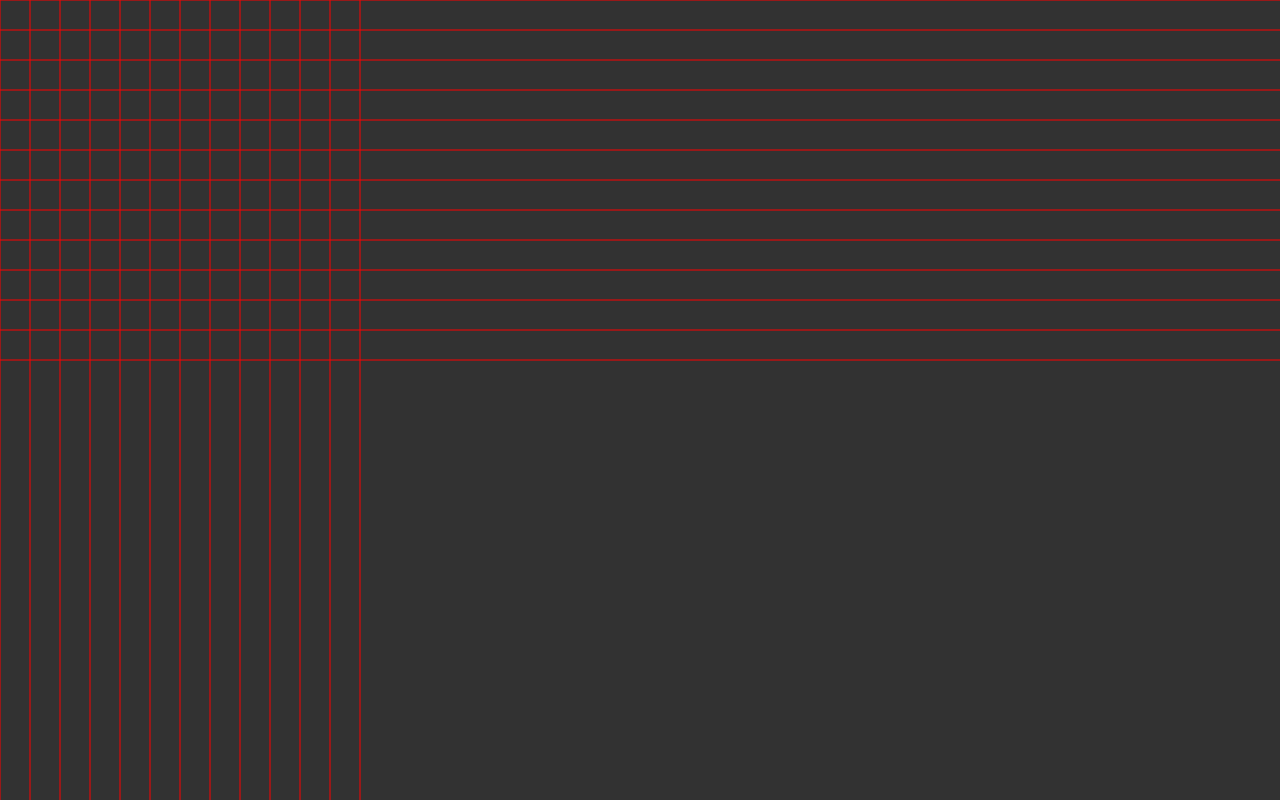
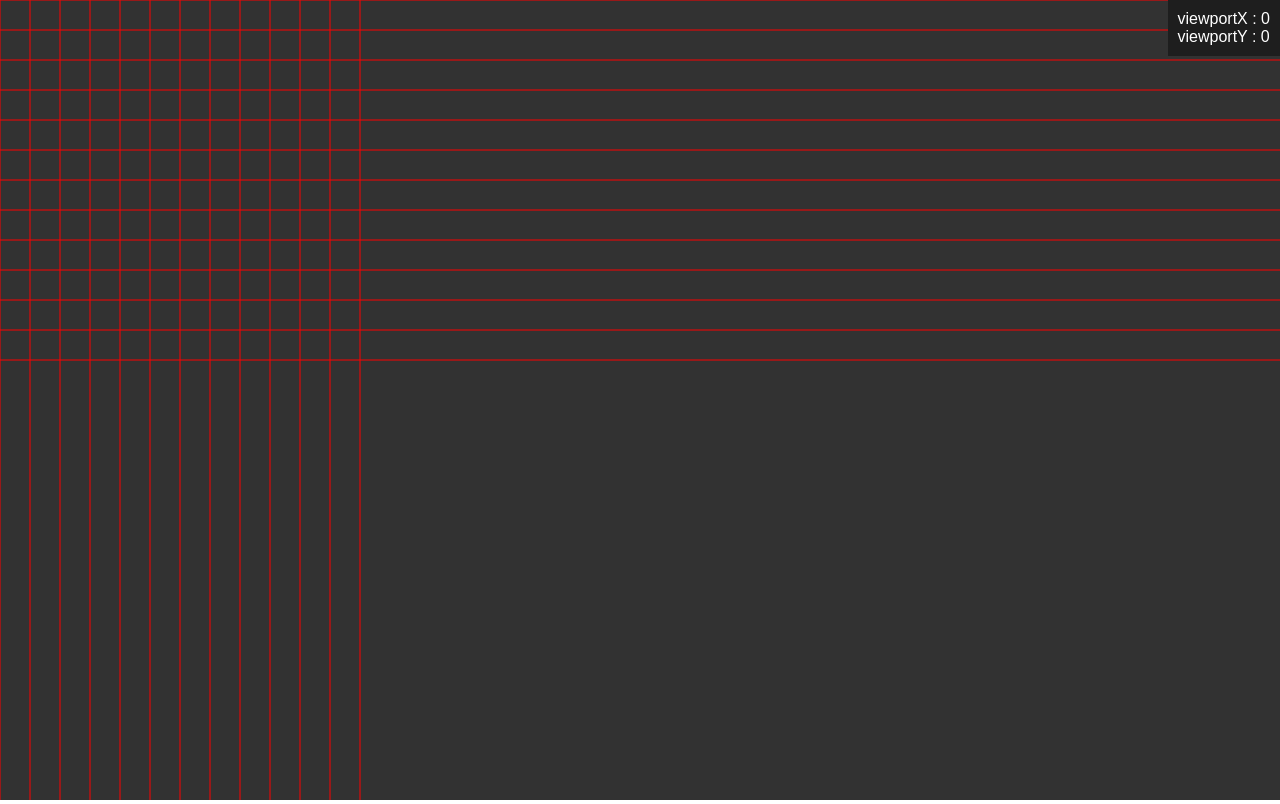
Before and after one commit to tundra-s/pampam, a plain HTML site: page index.html in a window 1280 px wide. Drawn offline with Linux system fonts and the light colour scheme.

Commit message:
feat: Add logger

```diff
--- a/index.html
+++ b/index.html
@@ -11,6 +11,20 @@
         margin: 0;
         padding: 0;
       }
+
+      .info {
+        position: absolute;
+        top: 0;
+        right: 0;
+        background-color: rgb(30, 30, 30);
+        padding: 10px;
+        color: rgb(255, 255, 255);
+        font-family: Arial, Helvetica, sans-serif;
+      }
+
+      .info_line {
+        padding: 3px;
+      }
     </style>
 </head>
 <body>
--- a/main.js
+++ b/main.js
@@ -1,5 +1,39 @@
 const BACKGROUND_COLOR = "rgb(50, 50, 50)";
 const ID_CANVAS = "canvas";
+
+const Info = function () {
+  const queue = {};
+
+  const init = () => {
+    this.wrapper = document.createElement("div");
+
+    this.wrapper.classList.add("info");
+
+    document.body.append(this.wrapper);
+  };
+
+  const refresh = () => {
+    this.wrapper.innerHTML = "";
+
+    for (let key in queue) {
+      const line = document.createElement("div");
+      line.classList.add("info__line");
+      line.innerText = `${key} : ${queue[key]}`;
+      this.wrapper.append(line);
+    }
+  };
+
+  init();
+
+  return {
+    log: (name, value) => {
+      queue[name] = value;
+      refresh();
+    },
+  };
+};
+
+const info = new Info();
 
 const viewport = {
   x: 0,
@@ -43,6 +77,8 @@ const drawBackground = (ctx) => {
 const draw = ({ ctx }) => {
   drawBackground(ctx);
   drawGreed(ctx);
+  info.log("viewportX", viewport.x);
+  info.log("viewportY", viewport.y);
 };
 
 const updateMousePosition = (dx, dy) => {
```
